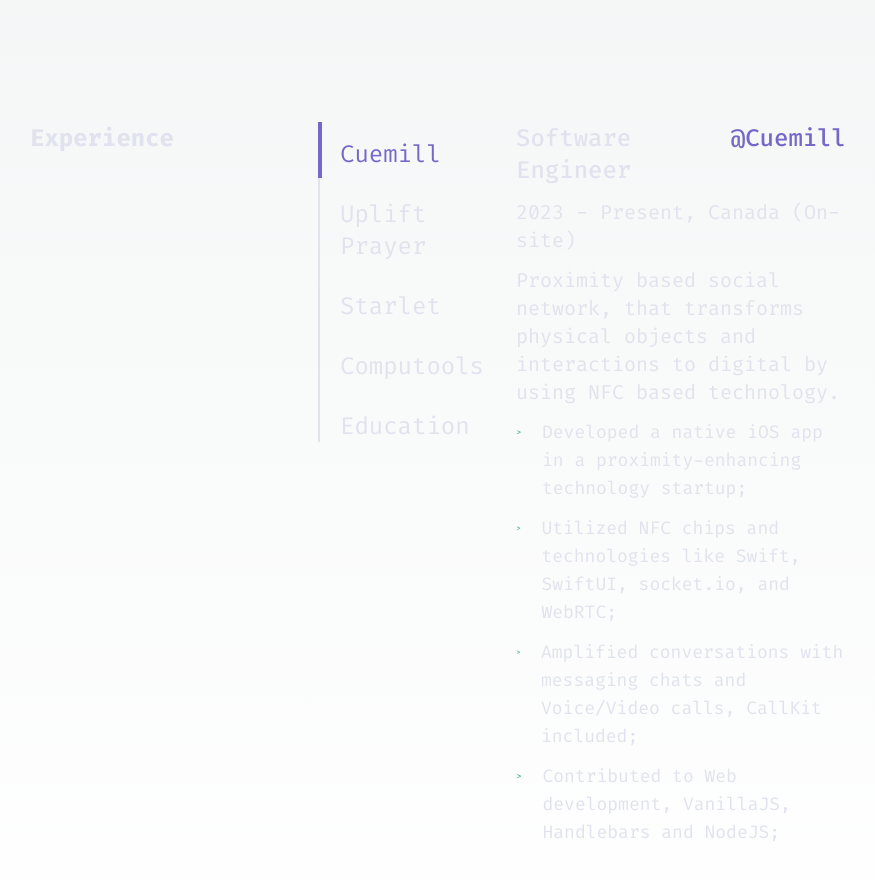
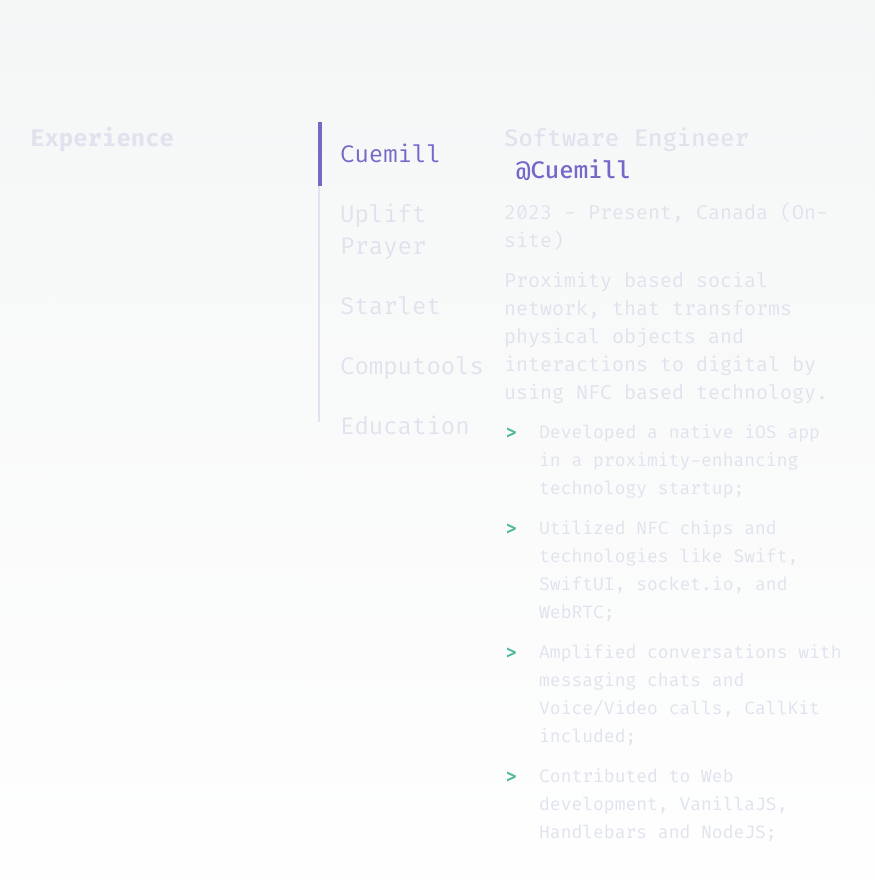
Before and after one commit to Ninise/nikita_website_v2, a Next.js app: page / in a window 1280 px wide. Shown: the part 2880-3760 px from the top of the page, without its empty margins (202-1077 px from the left). Built offline with nearby package versions, Linux system fonts and the light colour scheme.

Commit message:
finished expe section

```diff
--- a/src/components/home/HomeExperience.tsx
+++ b/src/components/home/HomeExperience.tsx
@@ -12,7 +12,7 @@ type CategoryData = {
 };
 
 export const HomeExperience = () => {
-  const BASE_FONT_STYLE: string = 'text-2xl text-start pb-7 ';
+  const BASE_FONT_STYLE: string = 'text-2xl text-start pb-7 max-lg:text-lg ';
   const CATEGORY_SELECTED: string = 'text-purple';
   const CATEGORY_DEFAULT: string = 'text-dark-white';
 
@@ -96,11 +96,13 @@ export const HomeExperience = () => {
           <h2 className='min-w-max text-menu-button text-2xl font-bold max-xl:pb-10'>
             Experience
           </h2>
-          <div className='flex flex-row gap-x-5 h-80 ps-28 w-3/6'>
+
+          <div className='flex flex-row gap-x-5'>
+            <div className='flex flex-row gap-x-5 h-[300px] ps-28 w-3/6 max-xl:ps-0'>
               <div className='h-auto w-0.5 bg-dark-white'>
                 <div
                   className={
-                  'h-14 w-1 bg-purple ' + getSliderPosition(category)
+                    'h-16 w-1 bg-purple relative ' + getSliderPosition(category)
                   }></div>
               </div>
               <div className='flex flex-col pt-4'>
@@ -153,20 +155,20 @@ export const HomeExperience = () => {
             </div>
 
             <div className='flex flex-col w-full'>
-            <div className='flex flex-row'>
-              <p className='text-dark-white text-2xl font-medium'>
+              <div className='flex flex-wrap'>
+                <p className='text-dark-white text-2xl font-medium max-lg:text-lg'>
                   {categoryData[category].title}
                 </p>
-              <p className='text-purple text-2xl font-medium ml-3'>
+                <p className='text-purple text-2xl font-medium ml-3 max-lg:text-lg'>
                   {categoryData[category].place}
                 </p>
               </div>
 
-            <p className='text-dark-white text-xl pt-3'>
+              <p className='text-dark-white text-xl pt-3 max-lg:text-lg'>
                 {`${categoryData[category].year}, ${categoryData[category].country}`}
               </p>
 
-            <p className='text-dark-white text-xl pt-3'>
+              <p className='text-dark-white text-xl pt-3 max-lg:text-lg'>
                 {categoryData[category].desc}
               </p>
 
@@ -176,6 +178,7 @@ export const HomeExperience = () => {
                     key={idx}
                     className='flex flex-row mt-3 gap-x-5'>
                     <svg
+                      className='shrink-0'
                       width='15'
                       height='28'
                       viewBox='0 0 15 28'
@@ -197,6 +200,7 @@ export const HomeExperience = () => {
             </div>
           </div>
         </div>
+      </div>
     </section>
   );
 
@@ -206,16 +210,16 @@ export const HomeExperience = () => {
         return '';
         break;
       case 1:
-        return 'mt-16';
+        return 'inset-y-[60px]';
         break;
       case 2:
-        return 'mt-40';
+        return 'inset-y-[120px]';
         break;
       case 3:
-        return 'mt-56';
+        return 'inset-y-[180px]';
         break;
       case 4:
-        return 'mt-64';
+        return 'inset-y-[240px]';
         break;
       default:
         return '';
```
Lines whose indentation alone changed are shown as unchanged.
